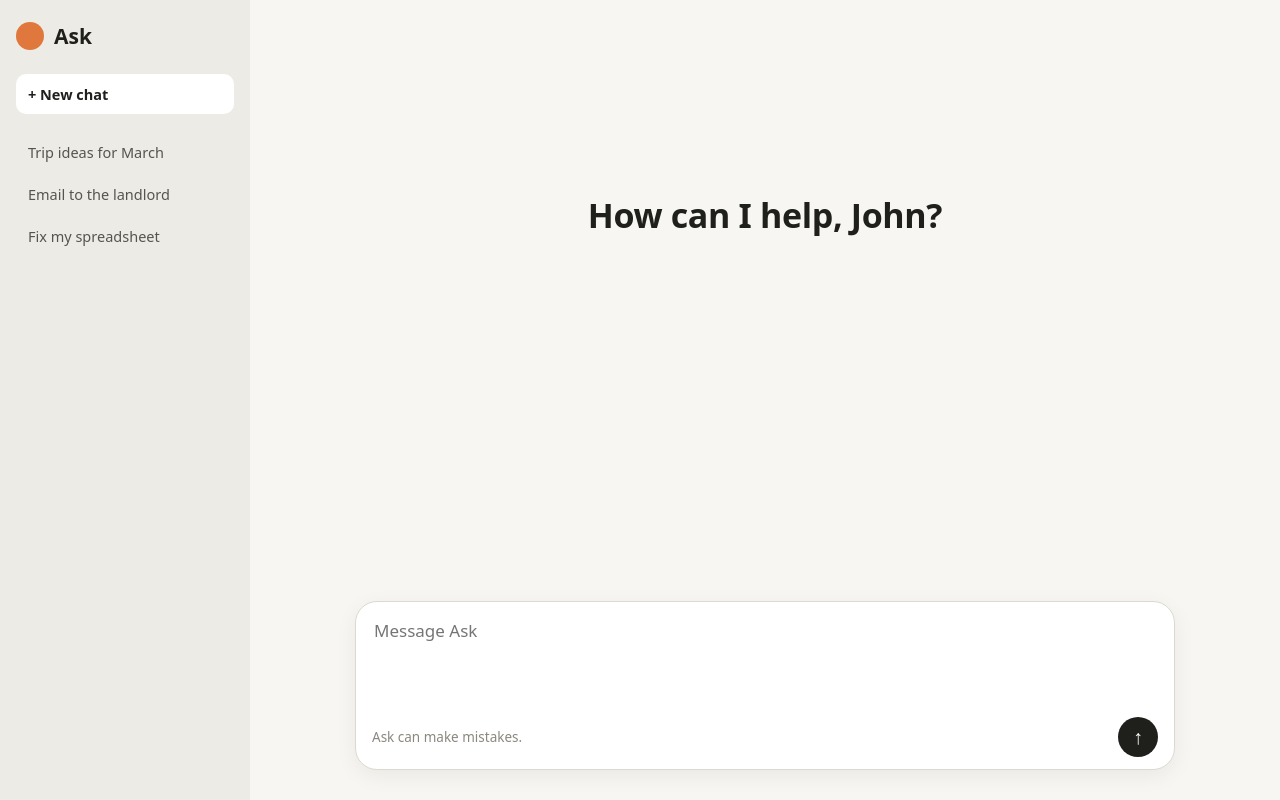
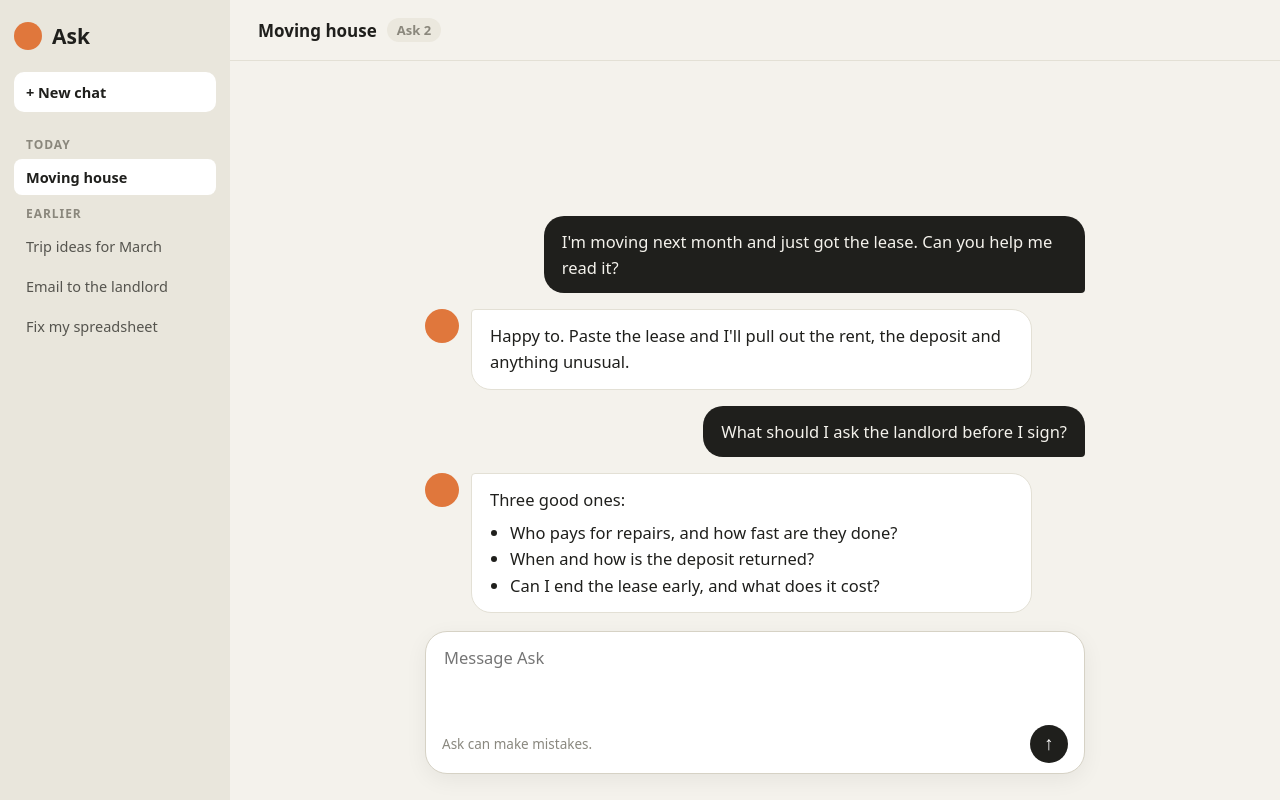
Before and after one commit to its-janghoon/shortstop, a browser extension: page web/chat.html in a window 1280 px wide. Drawn offline with Linux system fonts and the light colour scheme; a web font is replaced by a local one.

Commit message:
Demo chat page: centered column with earlier messages, composer at the bottom

```diff
--- a/web/chat.html
+++ b/web/chat.html
@@ -7,40 +7,58 @@
     <title>Ask · AI chat</title>
     <link rel="stylesheet" href="https://cdn.jsdelivr.net/gh/orioncactus/pretendard@v1.3.9/dist/web/variable/pretendardvariable-dynamic-subset.min.css" />
     <style>
-      /* A made-up AI chat page for the demo video. Not a real product; the reply is canned. */
+      /* A made-up AI chat page for the demo video. Not a real product; the replies are canned. */
       * { box-sizing: border-box; }
-      body { margin: 0; font-family: "Pretendard Variable", Pretendard, system-ui, sans-serif; background: #f7f6f2; color: #1f1f1c; height: 100vh; display: grid; grid-template-columns: 250px 1fr; }
+      body { margin: 0; font-family: "Pretendard Variable", Pretendard, system-ui, sans-serif; background: #f4f2ec; color: #1f1f1c; height: 100vh; display: grid; grid-template-columns: 230px 1fr; overflow: hidden; }
       html.demo, html.demo * { cursor: none !important; }
-      aside { background: #ecebe5; padding: 22px 16px; display: flex; flex-direction: column; gap: 6px; font-size: 14.5px; }
+      aside { background: #e9e6dc; padding: 22px 14px; display: flex; flex-direction: column; gap: 4px; font-size: 14.5px; }
       aside h1 { margin: 0 0 18px; font-size: 21px; display: flex; gap: 10px; align-items: center; }
       aside h1 i { width: 28px; height: 28px; border-radius: 50%; background: #e0773c; display: inline-block; }
       aside .new { background: #fff; border-radius: 10px; padding: 10px 12px; font-weight: 700; margin-bottom: 14px; }
+      aside small { margin: 6px 12px 2px; font-size: 12px; font-weight: 700; letter-spacing: .08em; text-transform: uppercase; color: #8a877c; }
       aside span { padding: 8px 12px; border-radius: 8px; color: #55544e; }
-      main { display: grid; grid-template-rows: 1fr auto; height: 100vh; }
-      .log { overflow: auto; padding: 48px 0 20px; }
-      .col { max-width: 820px; margin: 0 auto; padding: 0 28px; display: flex; flex-direction: column; gap: 18px; }
-      .hello { margin: 18vh auto 0; text-align: center; font-size: 34px; font-weight: 700; letter-spacing: -.01em; }
-      .me { align-self: flex-end; max-width: 80%; background: #e7e4da; border-radius: 18px 18px 4px 18px; padding: 14px 18px; font-size: 17px; line-height: 1.6; white-space: pre-wrap; }
-      .bot { font-size: 17px; line-height: 1.65; }
-      .me code, .bot code { background: #1f1f1c; color: #f7f6f2; border-radius: 6px; padding: 1px 6px; font-weight: 700; font-size: 14px; font-family: inherit; }
-      .dots { display: inline-flex; gap: 5px; } .dots i { width: 8px; height: 8px; border-radius: 50%; background: #9b998f; animation: b 1s infinite; }
+      aside span.on { background: #fff; color: #1f1f1c; font-weight: 700; }
+      main { display: grid; grid-template-rows: auto 1fr auto; height: 100vh; min-width: 0; }
+      header { padding: 18px 28px; border-bottom: 1px solid #e3e0d5; font-weight: 800; font-size: 17px; display: flex; gap: 10px; align-items: center; }
+      header em { font-style: normal; font-weight: 600; font-size: 13px; color: #8a877c; background: #ebe8de; border-radius: 999px; padding: 3px 10px; }
+      .log { overflow: hidden; display: flex; flex-direction: column; justify-content: flex-end; padding: 18px 0 8px; }
+      .col { width: min(660px, 100% - 56px); margin: 0 auto; display: flex; flex-direction: column; gap: 16px; }
+      .me { align-self: flex-end; max-width: 82%; background: #1f1f1c; color: #f4f2ec; border-radius: 20px 20px 4px 20px; padding: 13px 18px; font-size: 16.5px; line-height: 1.55; white-space: pre-wrap; }
+      .bot { display: grid; grid-template-columns: 34px 1fr; gap: 12px; font-size: 16.5px; line-height: 1.6; max-width: 92%; }
+      .bot::before { content: ""; width: 34px; height: 34px; border-radius: 50%; background: #e0773c; }
+      .bot div { background: #fff; border: 1.5px solid #e3e0d5; border-radius: 4px 20px 20px 20px; padding: 13px 18px; }
+      .bot ul { margin: 6px 0 0; padding-left: 20px; }
+      .me code { background: #f4f2ec; color: #1f1f1c; border-radius: 6px; padding: 1px 6px; font-weight: 800; font-size: 13.5px; font-family: inherit; }
+      .bot code { background: #1f1f1c; color: #f4f2ec; border-radius: 6px; padding: 1px 6px; font-weight: 800; font-size: 13.5px; font-family: inherit; }
+      .dots { display: inline-flex; gap: 5px; padding: 6px 0; } .dots i { width: 8px; height: 8px; border-radius: 50%; background: #9b998f; animation: b 1s infinite; }
       .dots i:nth-child(2) { animation-delay: .15s; } .dots i:nth-child(3) { animation-delay: .3s; }
       @keyframes b { 50% { transform: translateY(-5px); opacity: .5; } }
-      form { padding: 18px 28px 30px; }
-      .box { max-width: 820px; margin: 0 auto; background: #fff; border: 1.5px solid #dcd9cf; border-radius: 22px; padding: 14px 16px 12px; box-shadow: 0 6px 22px rgba(0,0,0,.06); }
-      textarea { width: 100%; border: 0; outline: 0; resize: none; font: inherit; font-size: 17px; line-height: 1.55; min-height: 96px; background: transparent; }
+      .new-msg { animation: in .35s cubic-bezier(.2,.8,.2,1) both; }
+      @keyframes in { from { transform: translateY(14px); opacity: 0; } }
+      form { padding: 10px 0 26px; }
+      .box { width: min(660px, 100% - 56px); margin: 0 auto; background: #fff; border: 1.5px solid #d6d2c5; border-radius: 22px; padding: 12px 16px 10px; box-shadow: 0 6px 22px rgba(0,0,0,.06); }
+      textarea { width: 100%; border: 0; outline: 0; resize: none; font: inherit; font-size: 16.5px; line-height: 1.5; height: 76px; background: transparent; }
       .row { display: flex; justify-content: space-between; align-items: center; color: #8a887f; font-size: 13.5px; }
-      button { border: 0; background: #1f1f1c; color: #fff; width: 40px; height: 40px; border-radius: 50%; font-size: 20px; font-weight: 800; }
+      button { border: 0; background: #1f1f1c; color: #fff; width: 38px; height: 38px; border-radius: 50%; font-size: 19px; font-weight: 800; }
     </style>
   </head>
   <body>
     <aside>
       <h1><i></i>Ask</h1>
       <div class="new">+ New chat</div>
+      <small>Today</small>
+      <span class="on">Moving house</span>
+      <small>Earlier</small>
       <span>Trip ideas for March</span><span>Email to the landlord</span><span>Fix my spreadsheet</span>
     </aside>
     <main>
-      <div class="log"><div class="col" id="col"><div class="hello">How can I help, John?</div></div></div>
+      <header>Moving house <em>Ask 2</em></header>
+      <div class="log"><div class="col" id="col">
+        <div class="me">I'm moving next month and just got the lease. Can you help me read it?</div>
+        <div class="bot"><div>Happy to. Paste the lease and I'll pull out the rent, the deposit and anything unusual.</div></div>
+        <div class="me">What should I ask the landlord before I sign?</div>
+        <div class="bot"><div>Three good ones:<ul><li>Who pays for repairs, and how fast are they done?</li><li>When and how is the deposit returned?</li><li>Can I end the lease early, and what does it cost?</li></ul></div></div>
+      </div></div>
       <form id="f"><div class="box"><textarea id="t" placeholder="Message Ask"></textarea><div class="row"><span>Ask can make mistakes.</span><button type="submit" aria-label="Send">↑</button></div></div></form>
     </main>
     <script>
@@ -53,15 +71,14 @@
         e?.preventDefault();
         const text = t.value.trim();
         if (!text) return;
-        col.querySelector(".hello")?.remove();
-        col.insertAdjacentHTML("beforeend", `<div class="me">${tok(text)}</div><div class="bot" id="r"><span class="dots"><i></i><i></i><i></i></span></div>`);
+        col.insertAdjacentHTML("beforeend", `<div class="me new-msg">${tok(text)}</div><div class="bot new-msg"><div id="r"><span class="dots"><i></i><i></i><i></i></span></div></div>`);
         t.value = "";
         const name = (text.match(/\[NAME_\d+\]/) || ["John Smith"])[0];
         setTimeout(() => {
           document.getElementById("r").innerHTML = tok(
             `Here is the short version: ${name} rents the home for $1,850 a month, due on the 1st. The deposit was paid from the account on file.`,
           );
-        }, 1600);
+        }, 1200);
       }
       document.getElementById("f").addEventListener("submit", send);
       t.addEventListener("keydown", (e) => { if (e.key === "Enter" && !e.shiftKey) send(e); });
```
